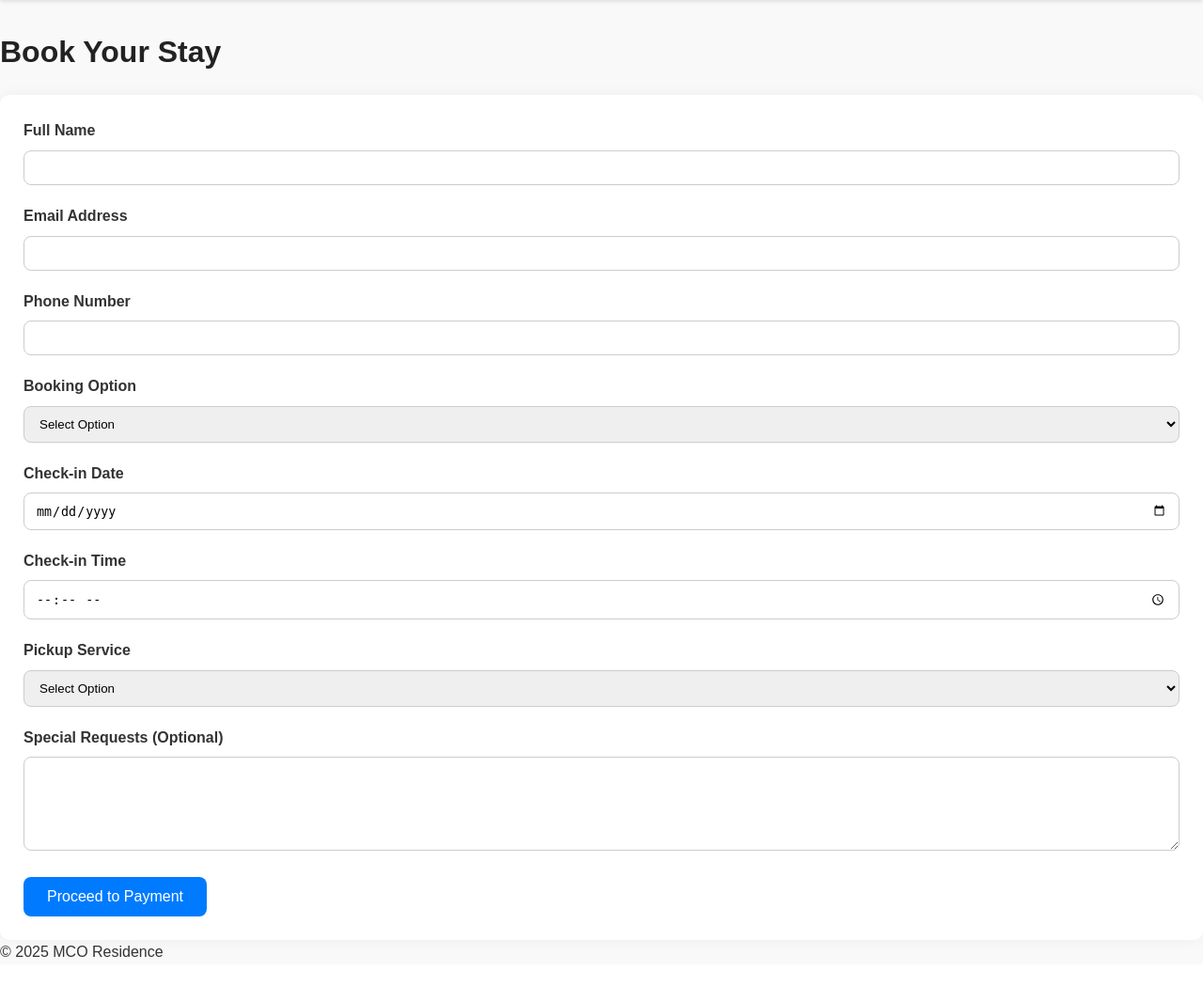
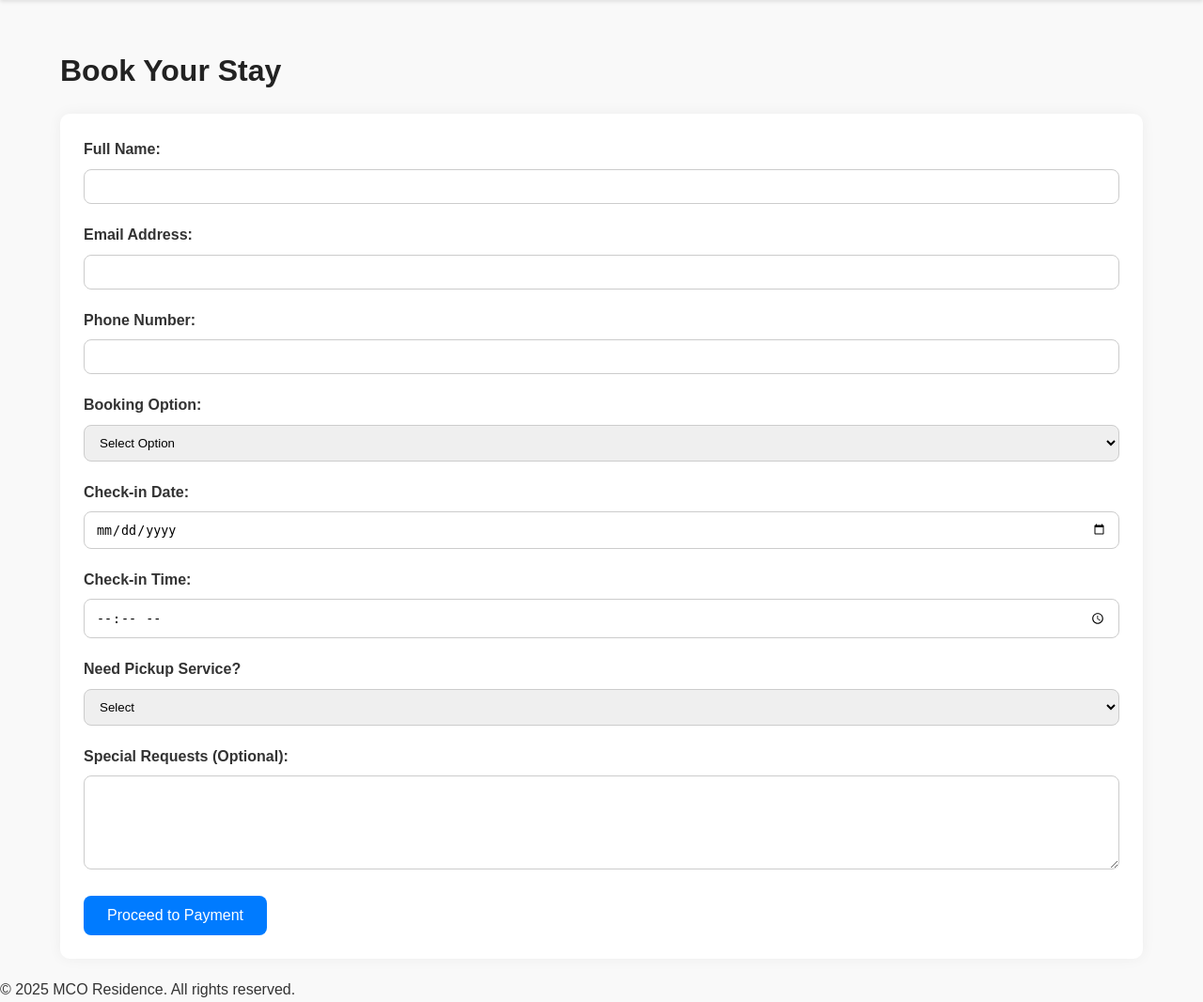
Before and after one commit to TtBuoyPta97/MCO-RESIDENCE, a Flask app: template templates/booking.html in a window 1280 px wide. Shown: the part 123-1189 px from the top of the page at 94% size. Before the commit the page ends 1141 px from the top, so only its background shows below. Run offline with Flask 3, Linux system fonts and the light colour scheme; the template is opened without the code that fills it, so the values that code supplies are empty.

Commit message:
Update booking.html

```diff
--- a/templates/booking.html
+++ b/templates/booking.html
@@ -2,11 +2,13 @@
 <html lang="en">
 <head>
     <meta charset="UTF-8">
+    <meta name="viewport" content="width=device-width, initial-scale=1.0">
     <title>Booking - MCO Residence</title>
-    <link rel="stylesheet" href="{{ url_for('static', filename='css/styleii.css') }}">
+    <link rel="stylesheet" href="{{ url_for('static', filename='styleii.css') }}">
 </head>
 <body>
 
+    <!-- Header -->
     <header class="header">
         <img src="{{ url_for('static', filename='mco landscape.jpeg') }}" alt="MCO Residence Logo" class="logo">
         <nav>
@@ -15,79 +17,80 @@
         </nav>
     </header>
 
-    <main class="form-container">
+    <!-- Main Content -->
+    <div class="container">
         <h1>Book Your Stay</h1>
-        <form method="POST" action="{{ url_for('booking') }}">
-            <label>Full Name</label>
-            <input type="text" name="name" required>
+        <form action="{{ url_for('booking') }}" method="POST" class="form">
+            <label for="name">Full Name:</label>
+            <input type="text" id="name" name="name" required>
 
-            <label>Email Address</label>
-            <input type="email" name="email" required>
+            <label for="email">Email Address:</label>
+            <input type="email" id="email" name="email" required>
 
-            <label>Phone Number</label>
-            <input type="text" name="phone" required>
+            <label for="phone">Phone Number:</label>
+            <input type="text" id="phone" name="phone" required>
 
-            <label>Booking Option</label>
-            <select name="booking_option" id="booking_option" required onchange="toggleCheckoutDate()">
+            <label for="booking_option">Booking Option:</label>
+            <select id="booking_option" name="booking_option" required onchange="toggleCheckoutDate()">
                 <option value="">Select Option</option>
                 <option value="night">Night (R450)</option>
                 <option value="hour">1 Hour (R150)</option>
                 <option value="2hours">2 Hours (R250)</option>
             </select>
 
-            <div id="checkin">
-                <label>Check-in Date</label>
-                <input type="date" name="checkin_date" required>
+            <label for="checkin_date">Check-in Date:</label>
+            <input type="date" id="checkin_date" name="checkin_date" required>
 
-                <label>Check-in Time</label>
-                <input type="time" name="checkin_time" required>
+            <div id="checkout_date_container" style="display:none;">
+                <label for="checkout_date">Check-out Date:</label>
+                <input type="date" id="checkout_date" name="checkout_date">
             </div>
 
-            <div id="checkout" style="display: none;">
-                <label>Check-out Date</label>
-                <input type="date" name="checkout_date">
-            </div>
+            <label for="checkin_time">Check-in Time:</label>
+            <input type="time" id="checkin_time" name="checkin_time" required>
 
-            <label>Pickup Service</label>
-            <select name="pickup" id="pickup" required onchange="togglePickupLocation()">
-                <option value="">Select Option</option>
+            <label for="pickup">Need Pickup Service?</label>
+            <select id="pickup" name="pickup" required onchange="togglePickupLocation()">
+                <option value="">Select</option>
                 <option value="no">No</option>
                 <option value="yes">Yes</option>
             </select>
 
-            <div id="pickup_location_container" style="display: none;">
-                <label>Pickup Location</label>
-                <select name="pickup_location">
-                    <option value="Mamelodi">Mamelodi (R50)</option>
-                    <option value="Pretoria Central">Pretoria Central (R70)</option>
+            <div id="pickup_location_container" style="display:none;">
+                <label for="pickup_location">Pickup Location:</label>
+                <select id="pickup_location" name="pickup_location">
+                    <option value="">Select Location</option>
+                    <option value="Midrand Gautrain Station">Midrand Gautrain Station</option>
+                    <option value="Mall of Africa">Mall of Africa</option>
                 </select>
             </div>
 
-            <label>Special Requests (Optional)</label>
-            <textarea name="special"></textarea>
+            <label for="special">Special Requests (Optional):</label>
+            <textarea id="special" name="special" rows="4"></textarea>
 
-            <button type="submit">Proceed to Payment</button>
+            <button type="submit" class="button">Proceed to Payment</button>
         </form>
-    </main>
+    </div>
 
+    <!-- Footer -->
     <footer>
-        <p>&copy; 2025 MCO Residence</p>
+        <p>© 2025 MCO Residence. All rights reserved.</p>
     </footer>
 
     <script>
         function toggleCheckoutDate() {
-        var option = document.getElementById('booking_option').value;
-        var checkout = document.getElementById('checkout');
-        if (option === 'night') {
-            checkout.style.display = 'block';
+            const bookingOption = document.getElementById('booking_option').value;
+            const checkoutContainer = document.getElementById('checkout_date_container');
+            if (bookingOption === 'night') {
+                checkoutContainer.style.display = 'block';
             } else {
-            checkout.style.display = 'none';
+                checkoutContainer.style.display = 'none';
             }
         }
 
         function togglePickupLocation() {
-        var pickup = document.getElementById('pickup').value;
-        var pickupContainer = document.getElementById('pickup_location_container');
+            const pickup = document.getElementById('pickup').value;
+            const pickupContainer = document.getElementById('pickup_location_container');
             if (pickup === 'yes') {
                 pickupContainer.style.display = 'block';
             } else {
```
Lines whose indentation alone changed are shown as unchanged.
